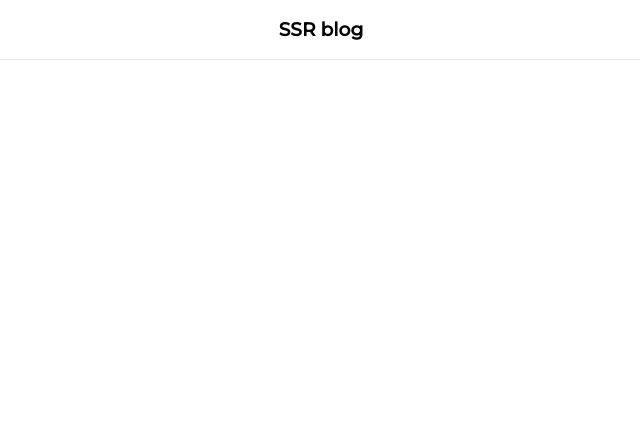
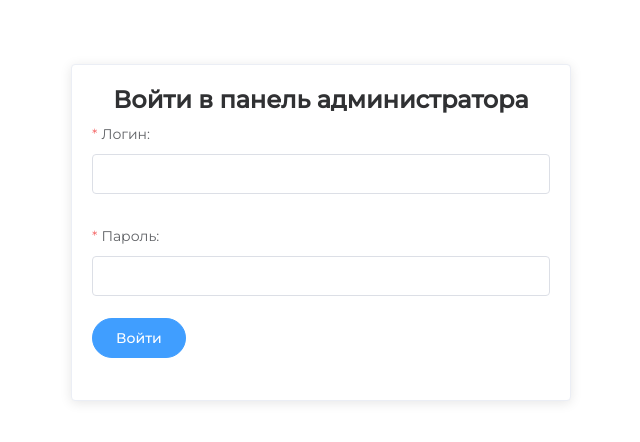
Before and after one commit to yevheniimoskalenko/nuxt, a Nuxt app: page /admin/login in a window 1280 px wide. Before the commit this address had no page. Shown: the top 442 px of the page, without its empty margins (319-959 px from the left). Built offline with nearby package versions, Linux system fonts and the light colour scheme.

Commit message:
add form login admin

```diff
--- /dev/null
+++ b/components/admin/Aside.vue
@@ -0,0 +1,32 @@
+<template>
+      <el-menu :style="{height:'100%'}" router
+        :default-active="$route.path"
+>
+        <el-menu-item index="/admin">
+          <i class="el-icon-menu"></i>
+          <span>Аналитика</span>
+        </el-menu-item>
+          <el-menu-item index="/admin/create">
+          <i class="el-icon-edit"></i>
+          <span>Создать</span>
+        </el-menu-item>
+          <el-menu-item index="/admin/list">
+          <i class="el-icon-tickets"></i>
+          <span>Посты</span>
+        </el-menu-item>
+          <el-menu-item index="/admin/user">
+          <i class="el-icon-user"></i>
+          <span>Пользователи</span>
+        </el-menu-item>
+          <el-menu-item index="/admin/logout">
+          <i class="el-icon-switch-button"></i>
+          <span>Выйти</span>
+        </el-menu-item>
+      </el-menu>
+    </el-col>
+</template>
+<script>
+export default {};
+</script>
+<style lang="scss" scoped>
+</style>
--- a/components/main/CommentForm.vue
+++ b/components/main/CommentForm.vue
@@ -17,6 +17,7 @@
 export default {
   data() {
     return {
+      loading: false,
       controls: {
         name: "",
         text: ""
@@ -44,6 +45,17 @@ export default {
       this.$refs.form.validate(valid => {
         if (valid) {
           this.loading = true;
+          const fromDate = {
+            name: this.controls.name,
+            text: this.controls.text,
+            postId: ""
+          };
+          try {
+            this.$message.success("Комментарий добавлен");
+            this.$emit("create");
+          } catch (e) {
+            this.loading = false;
+          }
         }
       });
     }
--- /dev/null
+++ b/layouts/admin.vue
@@ -0,0 +1,26 @@
+<template>
+  <div class="admin-layout-wrap">
+    <el-container :style="{height:'100%'}">
+      <el-aside width="250px">
+        <app-aside />
+      </el-aside>
+      <el-main>
+        <nuxt />
+      </el-main>
+    </el-container>
+  </div>
+</template>
+<script>
+import AppAside from "@/components/admin/Aside";
+export default {
+  components: {
+    AppAside
+  }
+};
+</script>
+<style lang="scss" scoped>
+.admin-layout-wrap {
+  width: 100%;
+  height: 100vh;
+}
+</style>
--- /dev/null
+++ b/layouts/empty.vue
@@ -0,0 +1,13 @@
+<template>
+  <div class="empty-layout">
+    <nuxt />
+  </div>
+</template>
+<style lang="scss" scoped>
+.empty-layout {
+  display: flex;
+  justify-content: center;
+  width: 100%;
+  padding-top: 4rem;
+}
+</style>
--- /dev/null
+++ b/pages/admin/create.vue
@@ -0,0 +1,8 @@
+<template>
+  <div class>create</div>
+</template>
+<script>
+export default {
+  layout: "admin"
+};
+</script>
--- /dev/null
+++ b/pages/admin/index.vue
@@ -0,0 +1,10 @@
+<template>
+  <div>
+    <h1>welcome to admin page</h1>
+  </div>
+</template>
+<script>
+export default {
+  layout: "admin"
+};
+</script>
--- /dev/null
+++ b/pages/admin/list.vue
@@ -0,0 +1,8 @@
+<template>
+  <div>list</div>
+</template>
+<script>
+export default {
+  layout: "admin"
+};
+</script>
--- /dev/null
+++ b/pages/admin/login.vue
@@ -0,0 +1,72 @@
+<template>
+  <el-card shadow="always" :style="{width: '500px'}">
+    <el-form ref="form" :model="controls" :rules="rules" @submit.native.prevent="onSubmit">
+      <h2 class="text-center">Войти в панель администратора</h2>
+      <el-form-item label="Логин:" prop="login">
+        <el-input v-model.trim="controls.login" />
+      </el-form-item>
+      <div class="mb">
+        <el-form-item label="Пароль:" prop="password" type="password">
+          <el-input v-model.trim="controls.password" />
+        </el-form-item>
+      </div>
+      <el-form-item>
+        <el-button type="primary" round native-type="submit" :loading="loading">Войти</el-button>
+      </el-form-item>
+    </el-form>
+  </el-card>
+</template>
+<script>
+export default {
+  layout: "empty",
+  data() {
+    return {
+      loading: false,
+      controls: {
+        login: "",
+        password: ""
+      },
+      rules: {
+        login: [
+          {
+            required: true,
+            message: "Введите логин",
+            trigger: "blur"
+          }
+        ],
+        password: [
+          {
+            required: true,
+            message: "Введите пароль",
+            trigger: "blur"
+          },
+          {
+            min: 6,
+            message: "Пароль не должен быть не менее 6 символов",
+            trigger: "blue"
+          }
+        ]
+      }
+    };
+  },
+  methods: {
+    onSubmit() {
+      this.$refs.form.validate(valid => {
+        if (valid) {
+          this.loading = true;
+          try {
+            const formData = {
+              login: this.controls.login,
+              password: this.controls.password
+            };
+          } catch (e) {
+            this.loading = false;
+          }
+        }
+      });
+    }
+  }
+};
+</script>
+<style lang="scss" scoped>
+</style>
--- /dev/null
+++ b/pages/admin/logout.vue
@@ -0,0 +1,8 @@
+<template>
+  <div>logout</div>
+</template>
+<script>
+export default {
+  layout: "admin"
+};
+</script>
--- /dev/null
+++ b/pages/admin/user.vue
@@ -0,0 +1,8 @@
+<template>
+  <div>user</div>
+</template>
+<script>
+export default {
+  layout: "admin"
+};
+</script>
--- a/pages/post/_id.vue
+++ b/pages/post/_id.vue
@@ -4,7 +4,7 @@
       <div class="post-title">
         <h1>post title</h1>
         <nuxt-link to="/">
-          <i class="el-icon-back"></i>
+          <i class="el-icon-arrow-left"></i>
         </nuxt-link>
       </div>
       <div class="post-info">
@@ -31,8 +31,8 @@
     </main>
     <footer>
       <!-- form -->
-      <app-comment-form />
-      <div class="comments" v-if="false">
+      <app-comment-form @create="createCommentHendler" v-if="canAddComment" />
+      <div class="comments" v-if="true">
         <app-comment v-for="comment in 5" :key="comment" :comment="comment" />
       </div>
       <div class="text-center" v-else>Комментариев нет!</div>
@@ -46,9 +46,19 @@ export default {
   validate({ params }) {
     return Boolean(params.id);
   },
+  data() {
+    return {
+      canAddComment: true
+    };
+  },
   components: {
     AppComment,
     AppCommentForm
+  },
+  methods: {
+    createCommentHendler() {
+      this.canAddComment = false;
+    }
   }
 };
 </script>
--- a/theme/index.scss
+++ b/theme/index.scss
@@ -29,3 +29,21 @@ html {
 .text-center {
   text-align: center;
 }
+
+.page-enter-active,
+.page-leave-active {
+  transition: opacity .5s;
+}
+
+.page-enter,
+.page-leave {
+  opacity: 0;
+}
+
+.mb {
+  margin-bottom: 1rem;
+}
+
+.mb2 {
+  margin-bottom: 1rem;
+}
```
